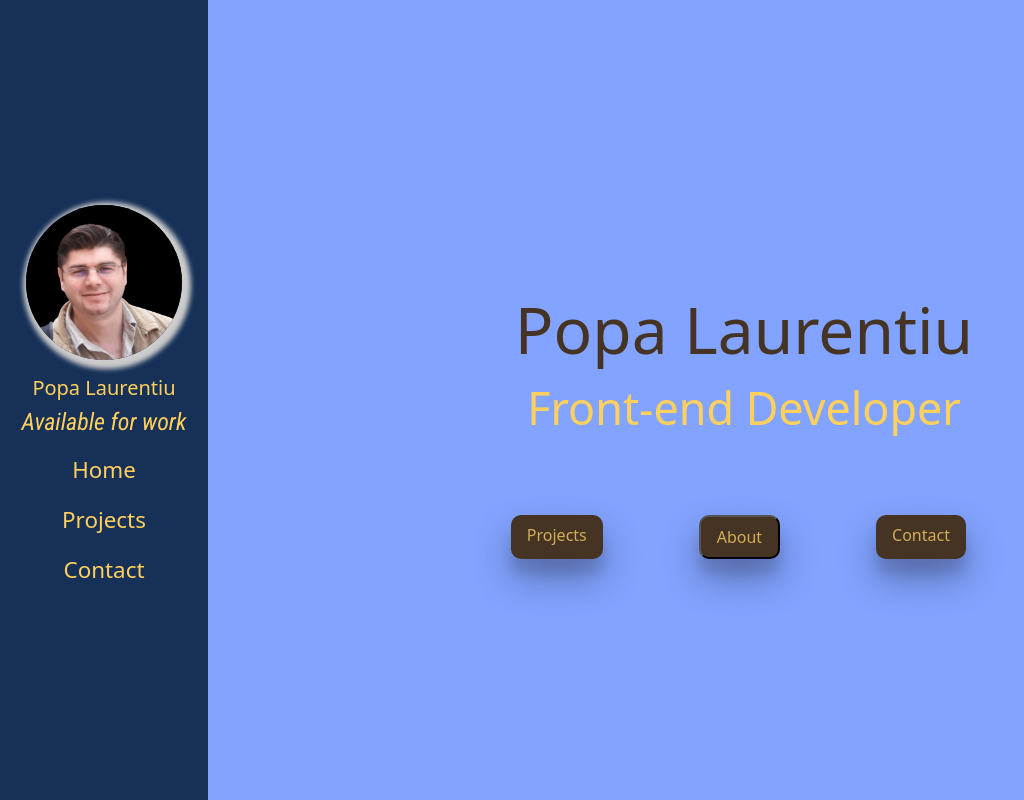
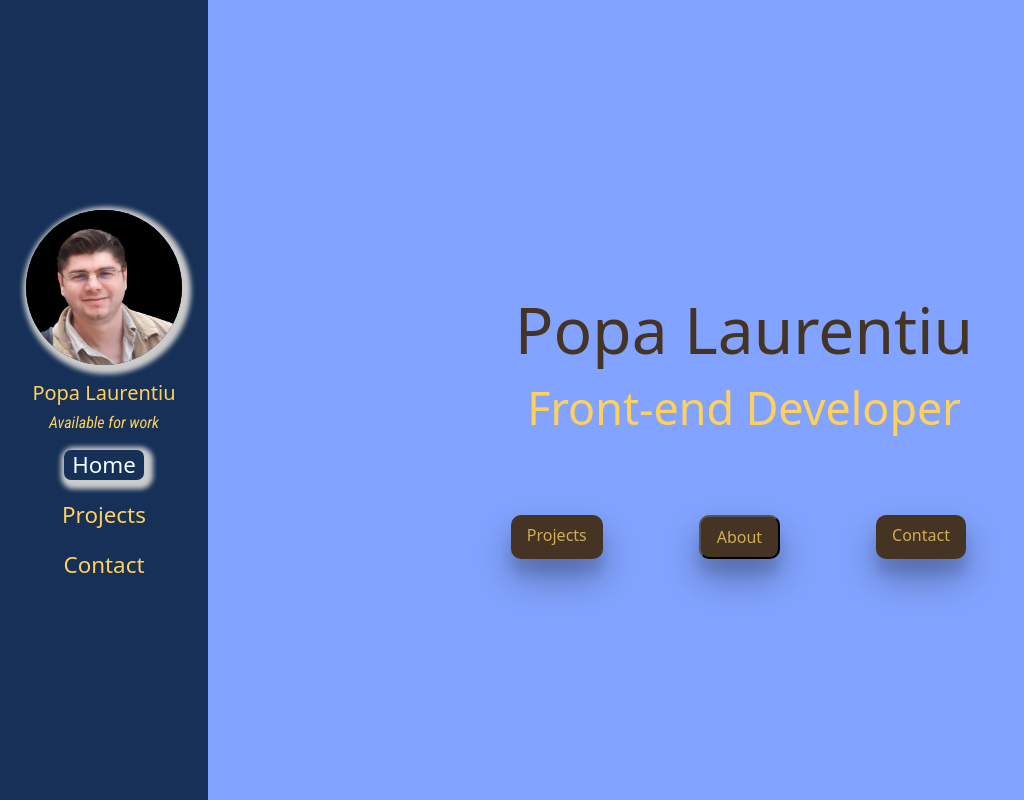
Before and after one commit to laur80/pf, a React (Create React App) app: page / in a window 1280 px wide. Shown: the top 800 px of the page, without its empty margins (0-1024 px from the left). Built offline with nearby package versions, Linux system fonts and the light colour scheme; a web font is replaced by a local one.

Commit message:
addEventListener

```diff
--- a/src/About.css
+++ b/src/About.css
@@ -2,14 +2,14 @@
   opacity: 0.8;
 }
 .modal-title {
-  color: var(--bg-home);
-  font-family: var(--ff-txt-hand-rw2);
+  color: var(--bg-nav);
+  font-family: var(--ff-text-card);
   font-size: 2.5em;
 }
 .modal-body {
   background:var(--bg-home);
-  color: #453324;
-  font-family: var(--ff-txt-hand-rw2);
+  color:#000000;
+  font-family: var(--ff-text-card);
   font-size: 1.5em;
 
 }
@@ -24,12 +24,11 @@
   background:var(--txt-color-name-bar);
   border-radius: 10px;
   color:  #D1AE56;
-  font-family: var(--ff-txt-hand-rw2);
 }
 #btn-foot {
   background:var(--bg-home);
-  color: #453324;
-  font-family: var(--ff-txt-hand-rw2);
+  color: #000000;
+
   font-size: 1.5em;
 }
 .contain-links {
--- a/src/Sidebar.css
+++ b/src/Sidebar.css
@@ -14,10 +14,13 @@
 .work {
     color: var(--txt-color-btn2);
     font-family: var(--ff-text-card);
-    font-size: 1.5em;
+    font-size: 1em;
+    padding: 0.2rem .5rem;
+
+
 }
 
-.underln {
+.linkSidebar {
     font-family: var(--ff-txt-card2);
     text-decoration: none;
     display: inline-block;
@@ -29,10 +32,17 @@
     position: relative;
     color: var(--txt-color-btn2);
 }
-.underln:hover {
-    color: var(--txt-color-name-bar);
+.linkSidebar:hover {
+    border-radius: 7px;
+    color:#fff;
+    padding: 0 .5rem;
 }
-
+.setactive.linkSidebar {
+    box-shadow: 3px 3px 5px 6px #ccc;
+    border-radius: 7px;
+    color: azure;
+    padding: 0 .5rem;
+}
 .Photo {
     width: 75%;
     border-radius: 50%;
--- a/src/Sidebar.js
+++ b/src/Sidebar.js
@@ -1,25 +1,60 @@
 import React from 'react';
+import { useState } from "react";
 import { HashLink } from 'react-router-hash-link';
 import './Sidebar.css'
 import eu from "./index.png"
 
 
 function Sidebar() {
-    let sr=eu;
+
+    const [activeH, setActiveH] = useState(true);
+    const [activeP, setActiveP] =useState(false);
+    const [activeC, setActiveC] =useState(false);
+
+    function activeLink () {
+        // console.log(window.scrollY );
+        if(window.scrollY < 450) {
+            setActiveH(true);
+            setActiveP(false);
+            setActiveC(false);
+        }else if((window.scrollY > 450) && (window.scrollY < 1700)){
+            setActiveH(false);
+            setActiveP(true);
+            setActiveC(false);
+        }else if(window.scrollY > 1700 ) {
+            setActiveH(false);
+            setActiveP(false);
+            setActiveC(true);
+        }
+    }
+    window.addEventListener("scroll",activeLink);
+
     return (
-        // <div className='row mt-0 bg-dark d-none d-lg-block position-fixed Fix FullHeight'>
+
             <nav className="nav d-none d-md-flex flex-column  justify-content-center align-items-center position-fixed Fix ">
-                <img className='Photo mb-3' src={sr} alt='pers'/>
+                <img className='Photo mb-3' src={eu} alt='pers'/>
                 <h5 className='name-bar'>Popa Laurentiu</h5>
                 <h6 >
                 <small className='work'>Available for work</small>
                 </h6>
-                <HashLink className=' underln ' smooth to='#home'>Home</HashLink>
-                <HashLink className=' underln' smooth to='#projects'>Projects</HashLink>
-                {/* <HashLink className=' underln' smooth to='#skills'>Skills</HashLink> */}
-                <HashLink className=' underln'   smooth to='#contact'>Contact</HashLink>
+                <HashLink
+                className={activeH ? "linkSidebar setactive" : "linkSidebar"}
+                smooth to='#home' >
+                Home
+                </HashLink>
+                <HashLink
+                className={activeP ? "linkSidebar setactive" : "linkSidebar"}
+                smooth to='#projects'>
+                Projects
+                </HashLink>
+
+                <HashLink
+                className={activeC ? "linkSidebar setactive" : "linkSidebar"}
+                smooth to='#contact'>
+                Contact
+                </HashLink>
             </nav>
-        // </div>
+
         )
             }
 
```
Also changed, not shown: 1 other file (tests, documents, lock files or other folders).
